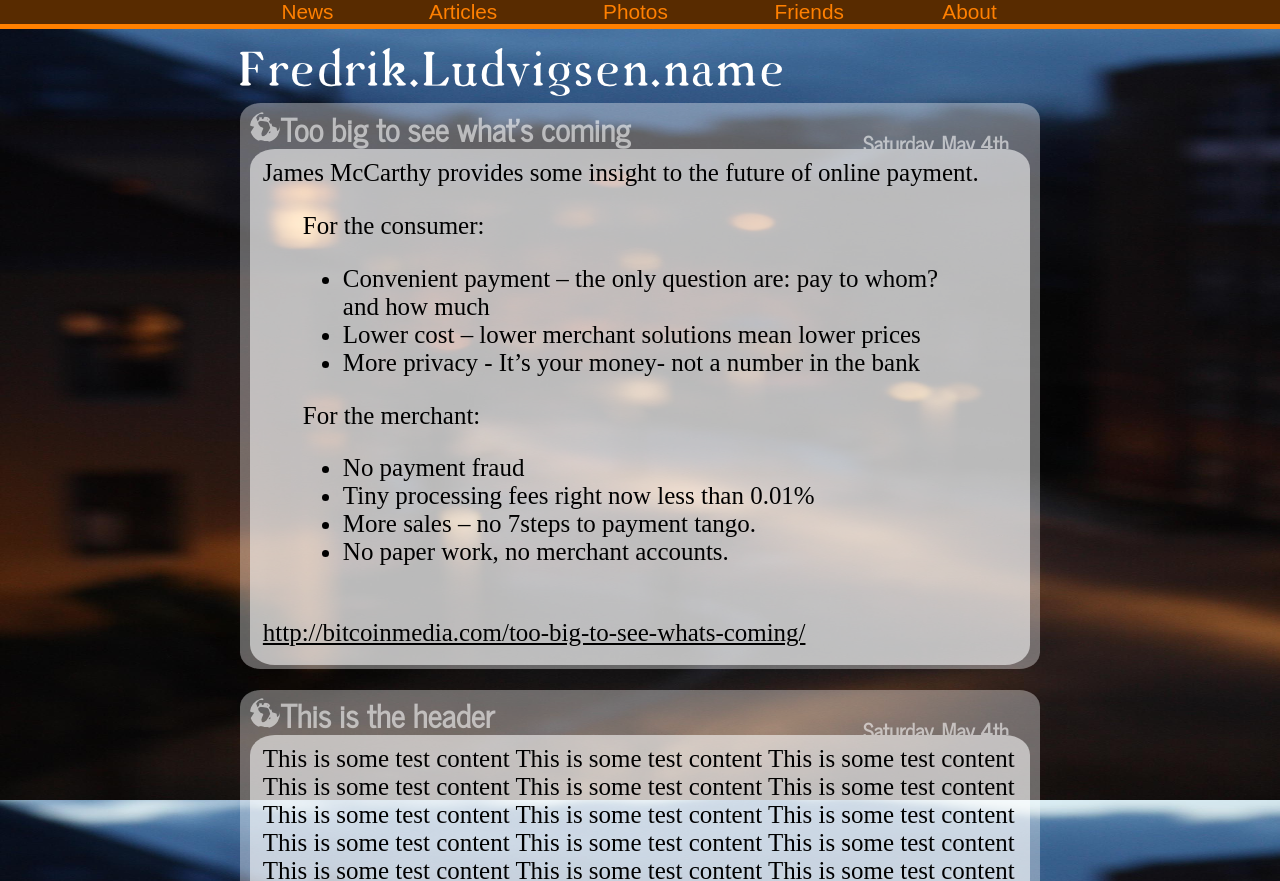
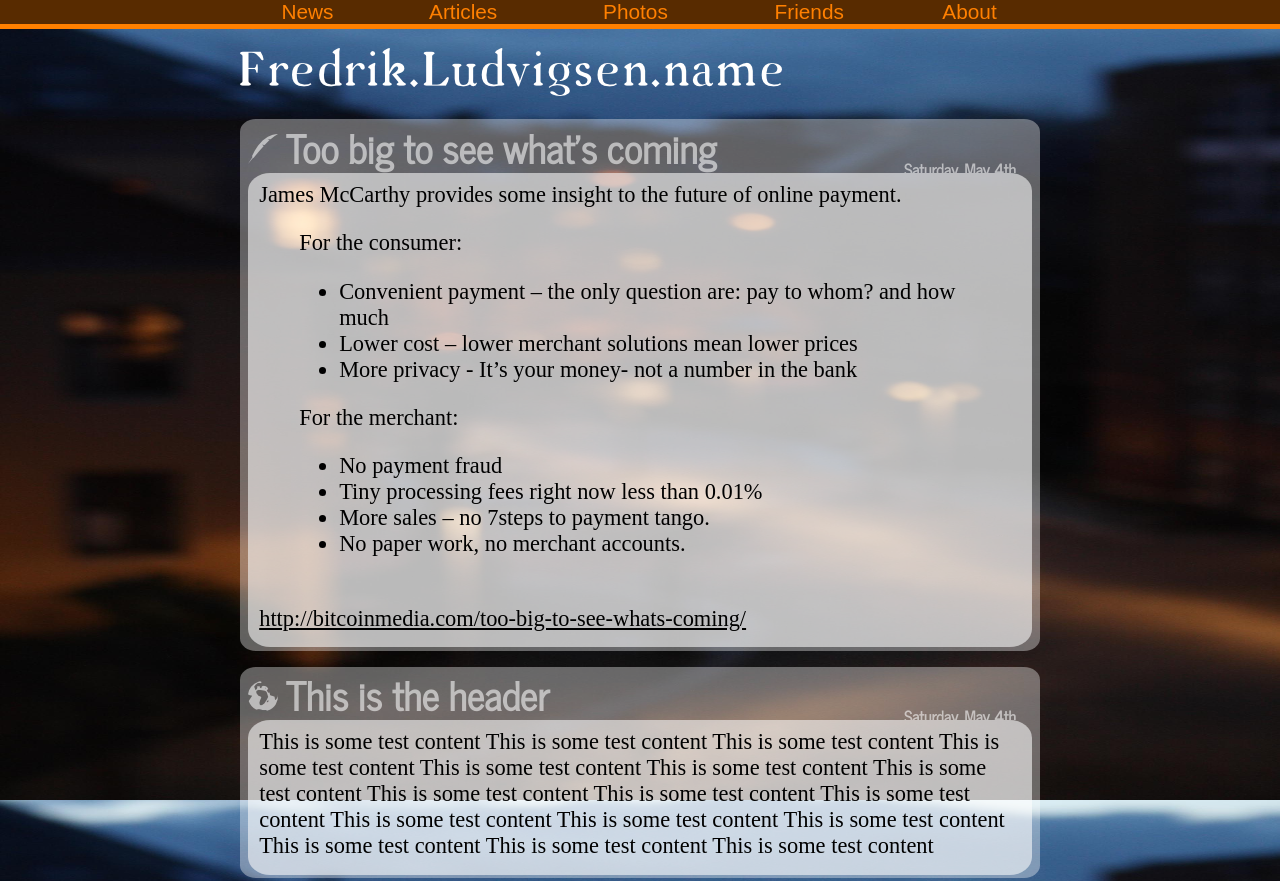
Before and after one commit to steinbitglis/my.personal.outlet, a plain HTML site: page index.htm in a window 1280 px wide. Shown: the top 881 px of the page. Drawn offline with Linux system fonts and the light colour scheme.

Commit message:
Minor header size issues

```diff
--- a/css/fosswinckelsgate/fosswinckelsgate.css
+++ b/css/fosswinckelsgate/fosswinckelsgate.css
@@ -38,7 +38,7 @@ header, #main {
 }
 
 #banner img {
-    margin: 1.2em 0 0.2em;
+    margin: 1.2em 0 1.2em;
 }
 
 h1 {
@@ -83,7 +83,6 @@ nav a {
 article {
     background-color: rgba(255, 255, 255, 0.36);
     border-radius: 1em / .8em;
-    font-size: 1.3em;
     font-family: 'NewsCycleRegular';
     padding: .4em .5em .2em .5em;
     margin-bottom: 1em;
@@ -96,7 +95,12 @@ img {
 article h2 {
     margin: 0;
     max-width: 600px;
+    font-size: 2.4em;
     color: rgba(255, 255, 255, 0.57);
+}
+
+article h2:before {
+    margin-right: .2em;
 }
 
 article.article h2:before {
@@ -132,7 +136,7 @@ article .content {
     border-radius: 1em / .8em;
     padding: .4em .5em .4em .5em;
     font-family: serif;
-    font-size: 1.2em;
+    font-size: 1.4em;
 }
 
 article p {
--- a/index.htm
+++ b/index.htm
@@ -17,7 +17,7 @@
         <!--<header id="banner"><h1><a href="/">Fredrik.Ludvigsen.name</a></h1></header>-->
 
         <div id="main">
-            <article class="link">
+            <article class="article">
                 <header>
                     <h2>Too big to see what’s coming</h2>
                     <div class="date">Saturday, May 4th</div>
```
